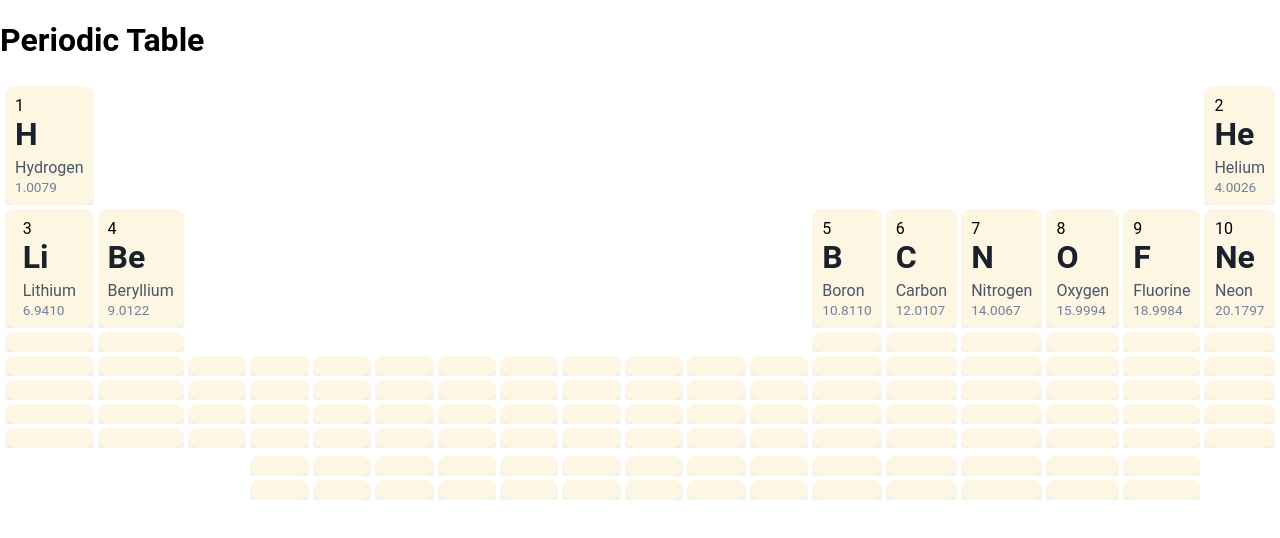
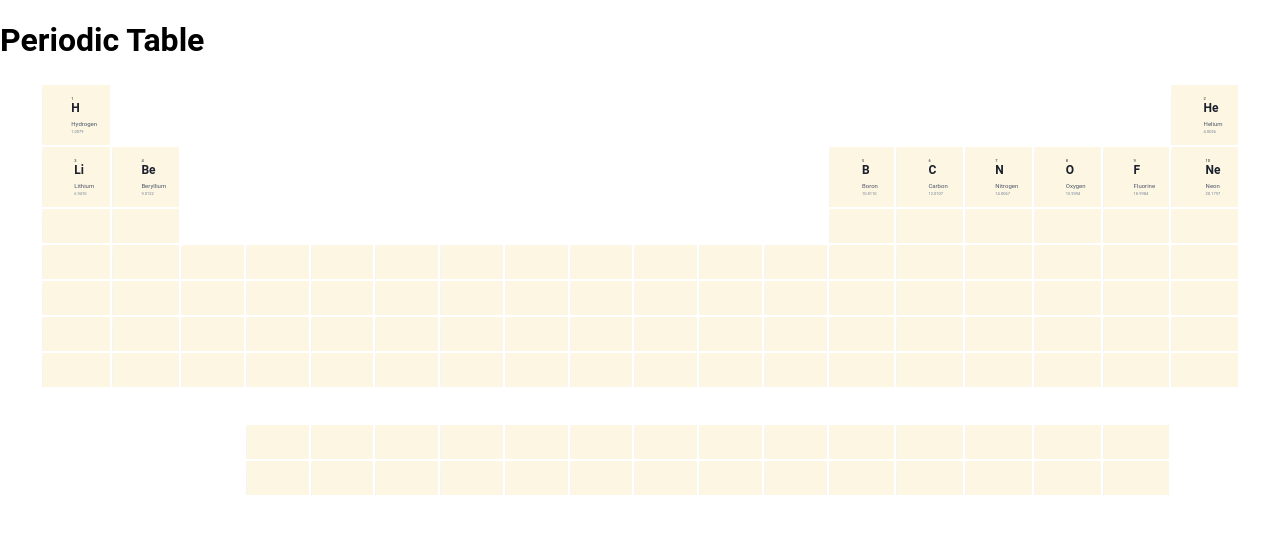
Before and after one commit to Ahacz/PeriodicTable, an Angular app: page / in a window 1280 px wide. Shown: the top 538 px of the page. Built offline with nearby package versions, Linux system fonts and the light colour scheme.

Commit message:
small adjustments to css

```diff
--- a/src/app/periodic-element/periodic-element.component.html
+++ b/src/app/periodic-element/periodic-element.component.html
@@ -1,7 +1,7 @@
 <div class="tile">
   @if(element.name!=''){
     <div [ngClass]="{'highlighted': element.isHighlighted}">
-      <div>{{element.position}}</div>
+      <div class ="position">{{element.position}}</div>
       <div class="symbol">{{ element.symbol }}</div>
       <div class="name">{{ element.name }}</div>
       <div class="weight">{{ element.weight | number:'1.4-4' }}</div>
--- a/src/app/periodic-element/periodic-element.component.scss
+++ b/src/app/periodic-element/periodic-element.component.scss
@@ -1,17 +1,17 @@
-/* Global Styles */
+/* Global Styles *//*
 :host {
   display: flex;
-  justify-content: center; /* Center the content horizontally */
-  align-items: center; /* Center the content vertically */
+  justify-content: center; //Center the content horizontally
+  align-items: center; // Center the content vertically
   width: 100%;
   height: 100%;
-  box-sizing: border-box; /* Ensure padding/borders are included in size calculations */
-  overflow: hidden; /* Prevent content from overflowing */
-}
+  box-sizing: border-box; // Ensure padding/borders are included in size calculations
+  overflow: hidden; // Prevent content from overflowing
+}*/
 .tile {
   background-color: #fdf6e3;  /* Delikatny pastelowy kolor */
-  height: 100%;
-  width: 100%;
+  height: 95%;
+  width: 95%;
   display: flex;
   flex-direction: column;  /* Stosujemy flex w pionie */
   justify-content: center;
@@ -22,6 +22,11 @@
   transition: transform 0.3s ease, box-shadow 0.3s ease;  /* Animacja na hover */
   border: none;  /* Usuwamy widoczne granice */
 }
+.position {
+  font-size: 0.5vh;  /* Nowoczesne, większe czcionki */
+  text-align: left;
+  color: #1a202c;  /* Ciemny kolor dla kontrastu */
+}
 
 .tile:hover {
   transform: scale(1.05);  /* Efekt lekkiego powiększenia przy hover */
@@ -31,14 +36,14 @@
 
 /* Symbol (duża czcionka pierwiastka) */
 .symbol {
-  font-size: 2rem;  /* Nowoczesne, większe czcionki */
+  font-size: 1.5vh;  /* Nowoczesne, większe czcionki */
   font-weight: bold;
   color: #1a202c;  /* Ciemny kolor dla kontrastu */
 }
 
 /* Nazwa pierwiastka */
 .name {
-  font-size: 1rem;
+  font-size: 0.75vh;
   font-weight: 400;
   color: #4a5568;  /* Subtelny szary */
   margin-top: 5px;  /* Mały odstęp od symbolu */
@@ -46,7 +51,7 @@
 
 /* Waga pierwiastka */
 .weight {
-  font-size: 0.85rem;
+  font-size: 0.5vh;
   color: #718096;  /* Jaśniejszy szary dla mniej ważnej informacji */
   margin-top: 2px;
 }
--- a/src/app/periodic-table/periodic-table.component.html
+++ b/src/app/periodic-table/periodic-table.component.html
@@ -1,5 +1,5 @@
 <div>
-    <h1>Periodic Table</h1>
+    <h1 class="title">Periodic Table</h1>
 
     <table>
       <tbody>
--- a/src/app/periodic-table/periodic-table.component.scss
+++ b/src/app/periodic-table/periodic-table.component.scss
@@ -1,11 +1,20 @@
+title {
+  justify-content: center;
+}
 table {
-  width: 100%;  /* Make the table span the entire width */
+
+  table-layout: fixed;
+  width: 100%;
   //border-collapse: collapse;
 }
 
 tbody {
+
   display: table;
-  flex-direction: column;
+  max-width: 1200px;
+  margin-left: auto;
+  margin-right: auto;
+  //flex-direction: column;
 }
 
 tr {
@@ -13,11 +22,11 @@ tr {
   flex:1;       /* Make rows take equal space */
 }
 .table-cell {
-  width: 5.55%;
-  height: 20%;
+  width: 5.5vw;
+  height:4vh;
   overflow: hidden;
   border: none;
-  flex: 1;  /* Cells will take equal space within the row */
+  //flex: 1;  /* Cells will take equal space within the row */
   position: relative; /* For pseudo-element trick */
 }
 
```
